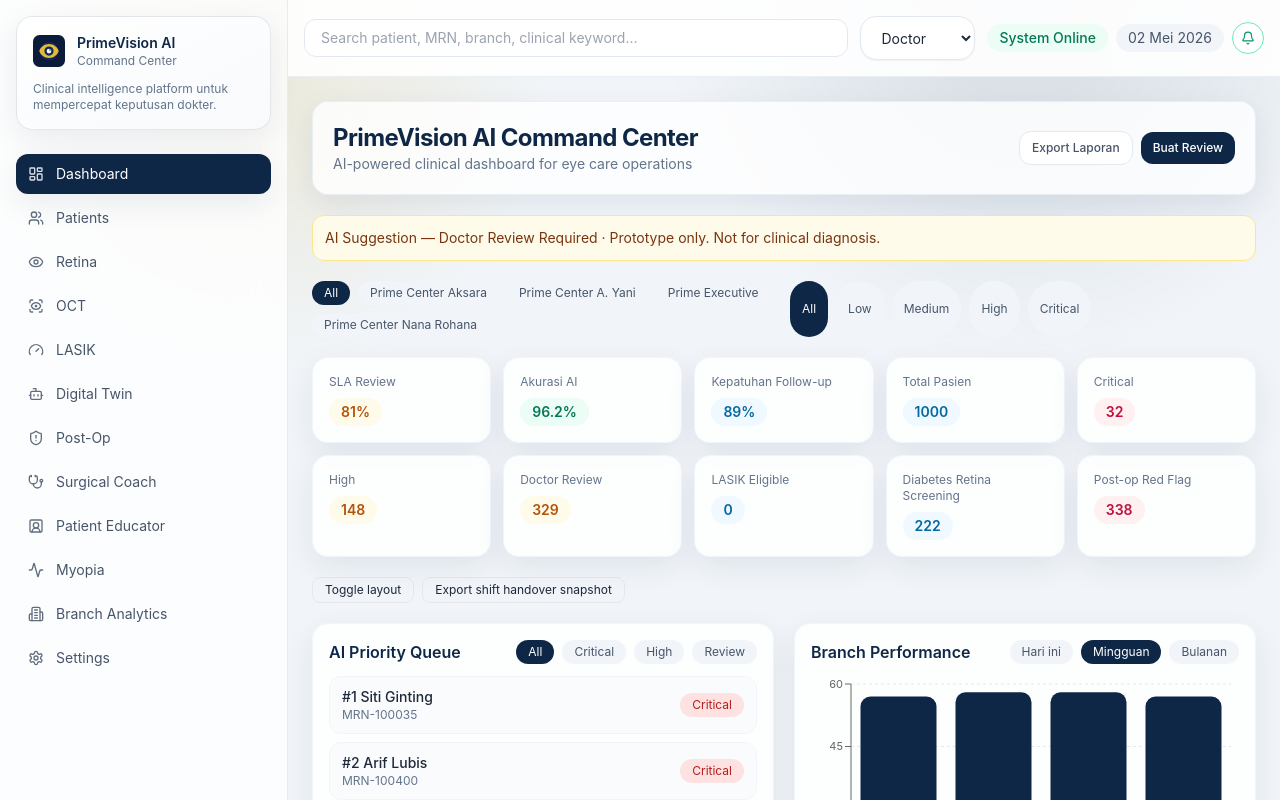
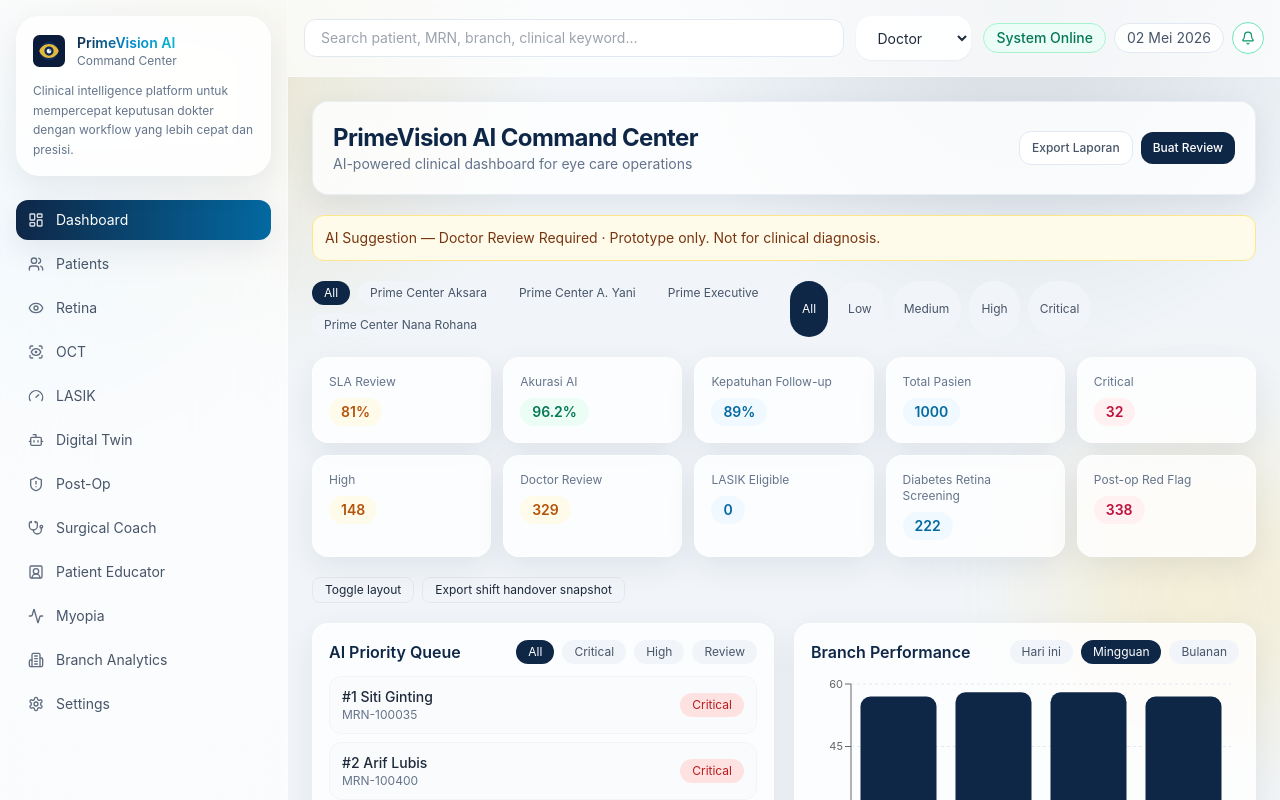
Before and after one commit to sobri3195/PrimeVision-AI-Command-Center, a React (Vite) app: page / in a window 1280 px wide. Shown: the top 800 px of the page. Built offline with nearby package versions, Linux system fonts and the light colour scheme.

Commit message:
Polish UI with glassmorphism and richer visual accents

```diff
--- a/src/App.tsx
+++ b/src/App.tsx
@@ -45,11 +45,13 @@ function App() {
     return () => window.removeEventListener('storage', sync)
   }, [])
 
-  const shellClasses = useMemo(() => `${theme === 'dark' ? 'bg-slate-950 text-slate-100' : 'bg-slate-100 text-slate-800'} ${compactMode ? 'text-[13px]' : ''}`, [theme, compactMode])
+  const shellClasses = useMemo(() => `${theme === 'dark' ? 'bg-slate-950 text-slate-100' : 'bg-slate-100 text-slate-800'} ${compactMode ? 'text-[13px]' : ''} transition-colors duration-500`, [theme, compactMode])
 
   return (
     <div className={`flex min-h-screen ${shellClasses}`}>
-      <div className="pointer-events-none fixed inset-0 -z-0 bg-[radial-gradient(circle_at_20%_10%,rgba(201,162,39,0.14),transparent_24%),radial-gradient(circle_at_80%_0%,rgba(15,39,71,0.12),transparent_28%)]" />
+      <div className="pointer-events-none fixed inset-0 -z-0 bg-[radial-gradient(circle_at_20%_10%,rgba(201,162,39,0.16),transparent_24%),radial-gradient(circle_at_80%_0%,rgba(15,39,71,0.12),transparent_28%)]" />
+      <div className="pointer-events-none fixed -left-20 top-24 -z-0 h-64 w-64 rounded-full bg-sky-300/20 blur-3xl" />
+      <div className="pointer-events-none fixed -right-16 bottom-16 -z-0 h-72 w-72 rounded-full bg-amber-300/20 blur-3xl" />
       <Sidebar />
       <div className="relative z-10 flex-1">
         <Topbar search={search} setSearch={setSearch} role={role} setRole={setRole} notificationsEnabled={notificationsEnabled} />
--- a/src/components/layout/Sidebar.tsx
+++ b/src/components/layout/Sidebar.tsx
@@ -32,15 +32,15 @@ const links = [
 
 function Brand() {
   return (
-    <div className="mb-6 rounded-2xl border border-navy/10 bg-gradient-to-br from-white to-slate-50 p-4 shadow-soft">
+    <div className="glass-panel mb-6 rounded-3xl p-4">
       <div className="flex items-center gap-3">
         <img src="/logo.svg" alt="PrimeVision AI logo" className="h-8 w-8 shrink-0" />
         <div>
-          <p className="text-sm font-semibold text-navy">PrimeVision AI</p>
+          <p className="gradient-text text-sm font-semibold">PrimeVision AI</p>
           <p className="text-xs text-slate-500">Command Center</p>
         </div>
       </div>
-      <p className="mt-3 text-xs text-slate-500">Clinical intelligence platform untuk mempercepat keputusan dokter.</p>
+      <p className="mt-3 text-xs leading-relaxed text-slate-500">Clinical intelligence platform untuk mempercepat keputusan dokter dengan workflow yang lebih cepat dan presisi.</p>
     </div>
   )
 }
@@ -48,7 +48,7 @@ function Brand() {
 export function Sidebar() {
   return (
     <>
-      <aside className="sticky top-0 hidden h-screen w-72 shrink-0 border-r border-slate-200/80 bg-white/80 p-4 backdrop-blur-xl lg:block">
+      <aside className="sticky top-0 hidden h-screen w-72 shrink-0 border-r border-white/40 bg-white/65 p-4 backdrop-blur-2xl lg:block">
         <Brand />
         <nav className="space-y-1">
           {links.map(([to, label, Icon]) => (
@@ -58,8 +58,8 @@ export function Sidebar() {
               className={({ isActive }) =>
                 `flex items-center gap-3 rounded-xl px-3 py-2.5 text-sm transition ${
                   isActive
-                    ? 'bg-navy text-white shadow-soft'
-                    : 'text-slate-600 hover:bg-slate-100 hover:text-slate-900'
+                    ? 'bg-gradient-to-r from-navy to-sky-700 text-white shadow-soft'
+                    : 'text-slate-600 hover:bg-white/80 hover:text-slate-900'
                 }`
               }
             >
@@ -70,10 +70,10 @@ export function Sidebar() {
         </nav>
       </aside>
 
-      <nav className="sticky top-0 z-30 border-b border-slate-200 bg-white/95 px-3 py-2 backdrop-blur lg:hidden">
+      <nav className="sticky top-0 z-30 border-b border-white/40 bg-white/80 px-3 py-2 backdrop-blur-xl lg:hidden">
         <div className="mb-2 flex items-center gap-2">
           <img src="/logo.svg" alt="PrimeVision AI logo" className="h-6 w-6 shrink-0" />
-          <p className="text-sm font-semibold text-navy">PrimeVision AI</p>
+          <p className="gradient-text text-sm font-semibold">PrimeVision AI</p>
         </div>
         <div className="-mx-1 flex gap-2 overflow-x-auto px-1 pb-1">
           {links.map(([to, label]) => (
--- a/src/components/layout/Topbar.tsx
+++ b/src/components/layout/Topbar.tsx
@@ -23,14 +23,14 @@ export function Topbar({
   })
 
   return (
-    <header className="z-20 border-b border-slate-200/70 bg-white/90 p-4 backdrop-blur-xl md:sticky md:top-0">
+    <header className="z-20 border-b border-white/40 bg-white/70 p-4 backdrop-blur-2xl md:sticky md:top-0">
       <div className="flex flex-col gap-3 lg:flex-row lg:items-center lg:justify-between">
         <div className="flex flex-1 flex-col gap-3 md:flex-row md:items-center">
           <SearchInput value={search} onChange={setSearch} placeholder="Search patient, MRN, branch, clinical keyword..." />
           <select
             value={role}
             onChange={(e) => setRole(e.target.value as DoctorRole)}
-            className="h-11 rounded-2xl border border-slate-200 bg-white px-4 text-sm shadow-sm"
+            className="h-11 rounded-2xl border border-white/70 bg-white/90 px-4 text-sm shadow-sm outline-none transition focus:border-sky-200 focus:ring-2 focus:ring-sky-100"
           >
             {roles.map((r) => (
               <option key={r}>{r}</option>
@@ -39,8 +39,8 @@ export function Topbar({
         </div>
 
         <div className="flex items-center gap-2 text-xs md:text-sm">
-          <span className="rounded-full bg-emerald-50 px-3 py-1 font-medium text-emerald-700">System Online</span>
-          <span className="rounded-full bg-slate-100 px-3 py-1 text-slate-600">{now}</span>
+          <span className="rounded-full border border-emerald-200 bg-emerald-50/90 px-3 py-1 font-medium text-emerald-700">System Online</span>
+          <span className="rounded-full border border-slate-200 bg-white/80 px-3 py-1 text-slate-600">{now}</span>
           <button
             className={`rounded-full border bg-white p-2 hover:bg-slate-50 ${notificationsEnabled ? 'border-emerald-300 text-emerald-600' : 'border-slate-200 text-slate-400'}`}
             title={notificationsEnabled ? 'AI urgent alert enabled' : 'AI urgent alert disabled'}
--- a/src/index.css
+++ b/src/index.css
@@ -9,8 +9,19 @@
 
 body {
   @apply bg-slate-100 text-slate-800 antialiased;
+  background-image: radial-gradient(circle at 0% 0%, rgba(56, 189, 248, 0.12), transparent 28%), radial-gradient(circle at 100% 0%, rgba(201, 162, 39, 0.16), transparent 30%);
 }
 
 .card {
-  @apply rounded-2xl border border-slate-100 bg-white/85 shadow-soft backdrop-blur-sm;
+  @apply rounded-2xl border border-white/50 bg-white/80 shadow-soft backdrop-blur-sm;
 }
+
+@layer components {
+  .glass-panel {
+    @apply border border-white/40 bg-white/70 shadow-soft backdrop-blur-xl;
+  }
+
+  .gradient-text {
+    @apply bg-gradient-to-r from-navy via-sky-600 to-cyan-500 bg-clip-text text-transparent;
+  }
+}
```
